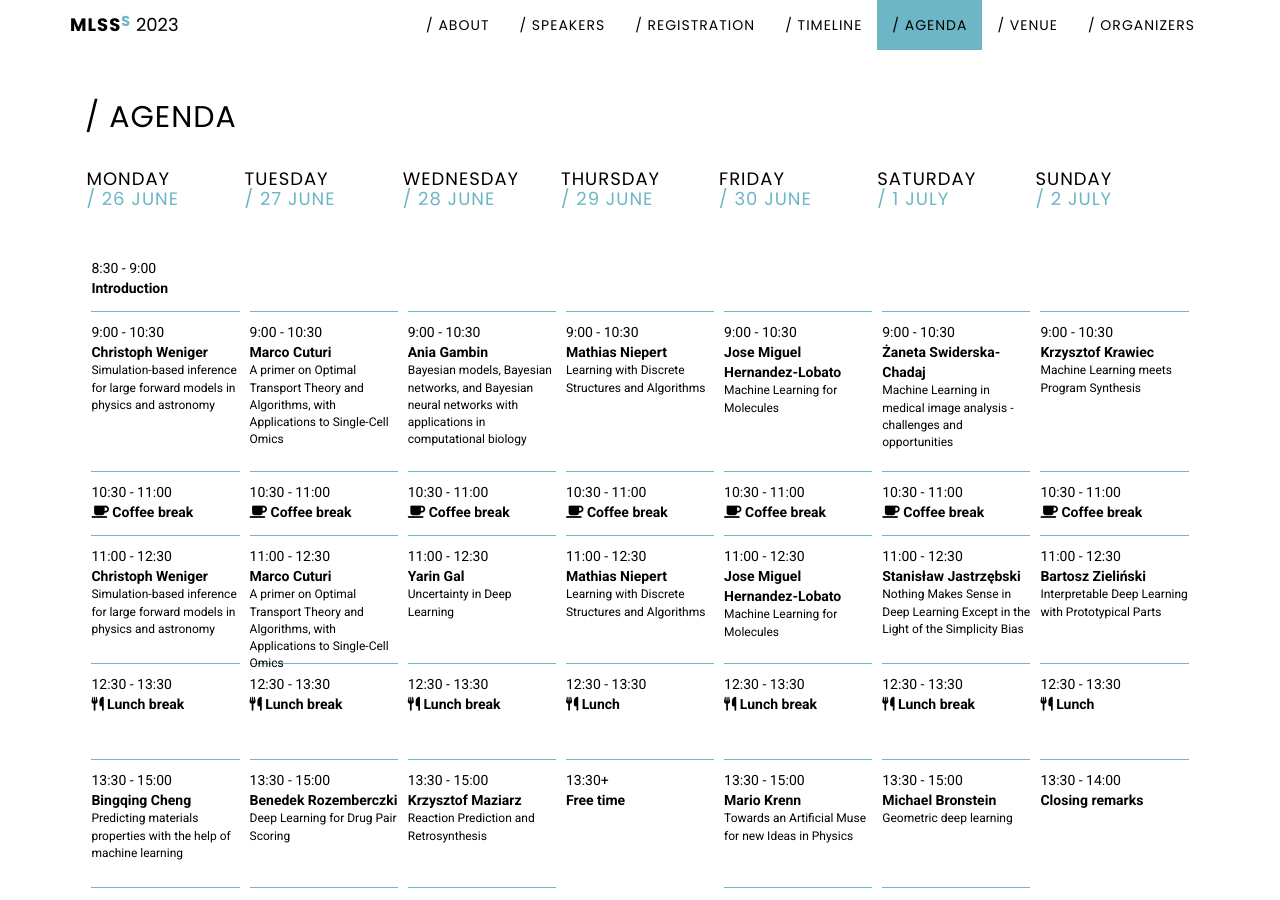
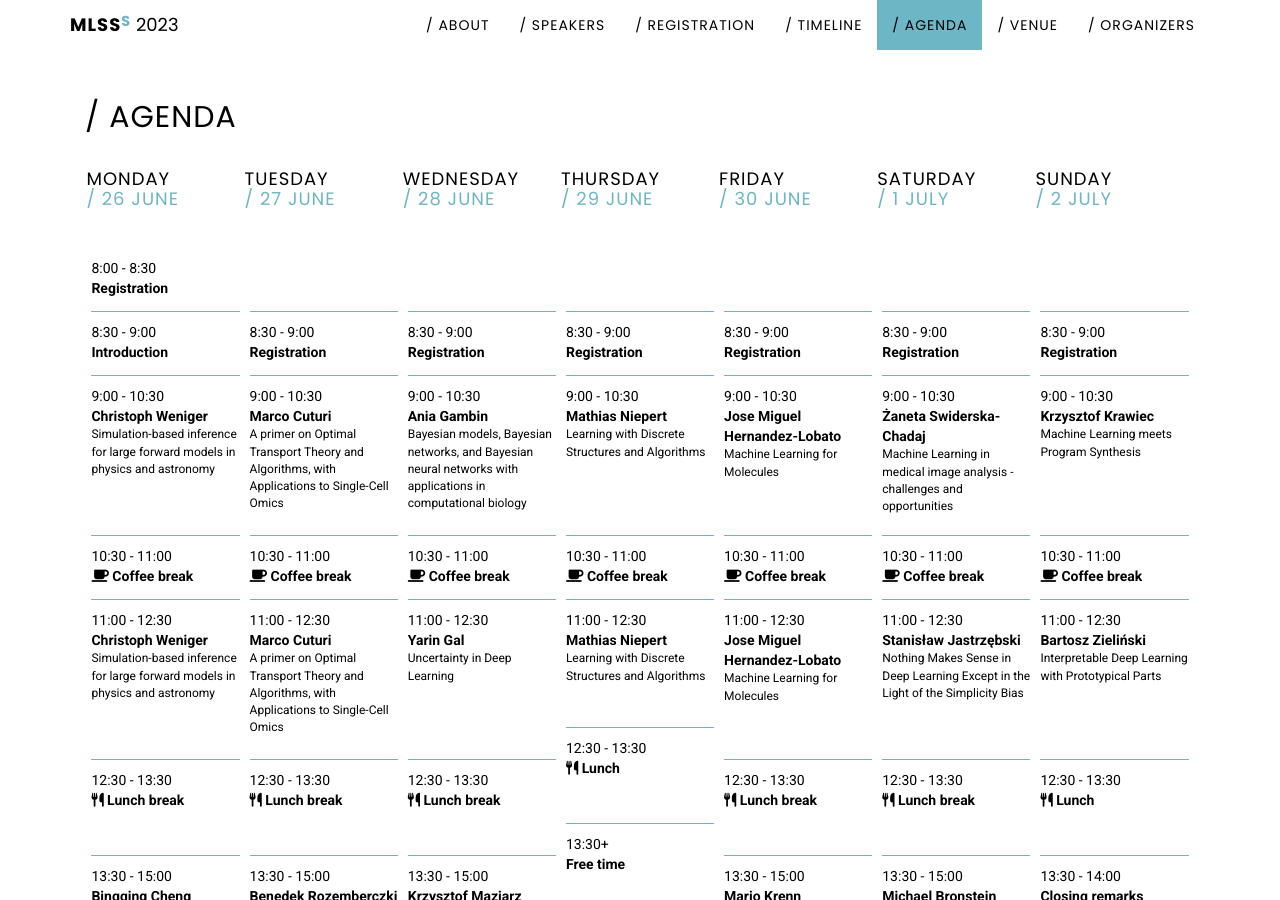
Before and after one commit to mlinpl/mlss2023.mlinpl.org, a Jekyll site: the page built from index.html, in a window 1280 px wide and 900 px high, scrolled down 4211 px. Built offline with Jekyll 4.4.1, drawn with Linux system fonts in a browser that asks for light colours.

Commit message:
Update the agenda

```diff
--- a/_data/mlss-agenda.yml
+++ b/_data/mlss-agenda.yml
@@ -1,6 +1,9 @@
 - title: Monday
   subtitle: 26 June
   events:
+    - title: Registration
+      time: 8:00 - 8:30
+      height: 1
     - title: Introduction
       time: 8:30 - 9:00
       height: 1
@@ -14,7 +17,7 @@
     - title: Christoph Weniger
       subtitle: Simulation-based inference for large forward models in physics and astronomy
       time: 11:00 - 12:30
-      height: 3
+      height: 4
     - title: <i class="fa-solid fa-utensils"></i> Lunch break
       time: 12:30 - 13:30
       height: 2
@@ -42,6 +45,9 @@
   events:
     - title: ""
       height: 1
+    - title: Registration
+      time: 8:30 - 9:00
+      height: 1
     - title: Marco Cuturi
       subtitle: A primer on Optimal Transport Theory and Algorithms, with Applications to Single-Cell Omics
       time: 9:00 - 10:30
@@ -52,7 +58,7 @@
     - title: Marco Cuturi
       subtitle: A primer on Optimal Transport Theory and Algorithms, with Applications to Single-Cell Omics
       time: 11:00 - 12:30
-      height: 3
+      height: 4
     - title: <i class="fa-solid fa-utensils"></i> Lunch break
       time: 12:30 - 13:30
       height: 2
@@ -76,6 +82,9 @@
   events:
     - title: ""
       height: 1
+    - title: Registration
+      time: 8:30 - 9:00
+      height: 1
     - title: Ania Gambin
       subtitle: Bayesian models, Bayesian networks, and Bayesian neural networks with applications in computational biology
       time: 9:00 - 10:30
@@ -86,7 +95,7 @@
     - title: Yarin Gal
       subtitle: Uncertainty in Deep Learning
       time: 11:00 - 12:30
-      height: 3
+      height: 4
     - title: <i class="fa-solid fa-utensils"></i> Lunch break
       time: 12:30 - 13:30
       height: 2
@@ -113,6 +122,9 @@
   events:
     - title: ""
       height: 1
+    - title: Registration
+      time: 8:30 - 9:00
+      height: 1
     - title: Mathias Niepert
       subtitle: Learning with Discrete Structures and Algorithms
       time: 9:00 - 10:30
@@ -136,6 +148,9 @@
   events:
     - title: ""
       height: 1
+    - title: Registration
+      time: 8:30 - 9:00
+      height: 1
     - title: Jose Miguel Hernandez-Lobato
       subtitle: Machine Learning for Molecules
       time: 9:00 - 10:30
@@ -146,7 +161,7 @@
     - title: Jose Miguel Hernandez-Lobato
       subtitle: Machine Learning for Molecules
       time: 11:00 - 12:30
-      height: 3
+      height: 4
     - title: <i class="fa-solid fa-utensils"></i> Lunch break
       time: 12:30 - 13:30
       height: 2
@@ -173,6 +188,9 @@
   events:
     - title: ""
       height: 1
+    - title: Registration
+      time: 8:30 - 9:00
+      height: 1
     - title: Żaneta Swiderska-Chadaj
       subtitle: Machine Learning in medical image analysis - challenges and opportunities
       time: 9:00 - 10:30
@@ -183,7 +201,7 @@
     - title: Stanisław Jastrzębski
       subtitle: Nothing Makes Sense in Deep Learning Except in the Light of the Simplicity Bias
       time: 11:00 - 12:30
-      height: 3
+      height: 4
     - title: <i class="fa-solid fa-utensils"></i> Lunch break
       time: 12:30 - 13:30
       height: 2
@@ -207,6 +225,9 @@
   events:
     - title: ""
       height: 1
+    - title: Registration
+      time: 8:30 - 9:00
+      height: 1
     - title: Krzysztof Krawiec
       subtitle: Machine Learning meets Program Synthesis
       time: 9:00 - 10:30
@@ -217,7 +238,7 @@
     - title: Bartosz Zieliński
       subtitle: Interpretable Deep Learning with Prototypical Parts
       time: 11:00 - 12:30
-      height: 3
+      height: 4
     - title: <i class="fa-solid fa-utensils"></i> Lunch
       time: 12:30 - 13:30
       height: 2
--- a/_includes/mlss/about.html
+++ b/_includes/mlss/about.html
@@ -8,7 +8,7 @@
                 and their applications in other disciplines of Science</span>, primarily intended for research-oriented graduate students.
                 The school features a line-up of internationally recognized researchers who will talk with enthusiasm about their subjects.
                 Our goal is to provide a unique opportunity to learn from and connect with the leading experts in the scenic setting of the historic city of Kraków, Poland.
-                This school is the next edtion of <a href="https://mlss2022.mlinpl.org" style="color: #000;"><span class="logo"><span class="main-name">MLSS<span class="superscript" style="color: #a5619b !important">N</span></span> <span class="sub-name">2022</span></span></a>.
+                This school is the next edtion of <a href="https://mlss2022.mlinpl.org" style="color: #000;"><span class="logo"><span class="main-name">MLSS<span class="superscript" style="color: 0dcbcf !important;">N</span></span> <span class="sub-name">2022</span></span></a>.
             </p>
             <p>
                 If you have any questions about the school, don't hesitate to contact us by email <a href="mailto:{{ site.email }}">{{ site.email }}</a>.
```
